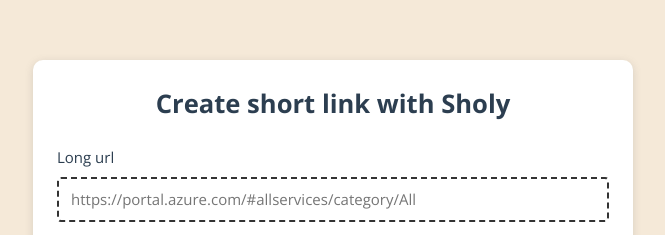
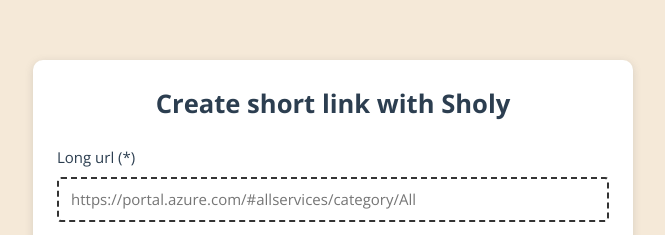
Before and after one commit to Congtrinhh/sholy-fe, a Vue app: page / in a window 1280 px wide. Shown: the part 114-349 px from the top of the page, without its empty margins (307-972 px from the left). Built offline with nearby package versions, Linux system fonts and the light colour scheme.

Commit message:
required long url

```diff
--- a/src/views/HomeView.vue
+++ b/src/views/HomeView.vue
@@ -95,11 +95,12 @@
 
         <div class="form-parent">
           <div class="form-group">
-            <div class="label">Long url</div>
+            <div class="label">Long url (*)</div>
             <input
               type="text"
               name="long-url"
               id="longUrl"
+              required
               @input="clearErrorMessage"
               v-model="request.long_url"
               placeholder="https://portal.azure.com/#allservices/category/All"
```
